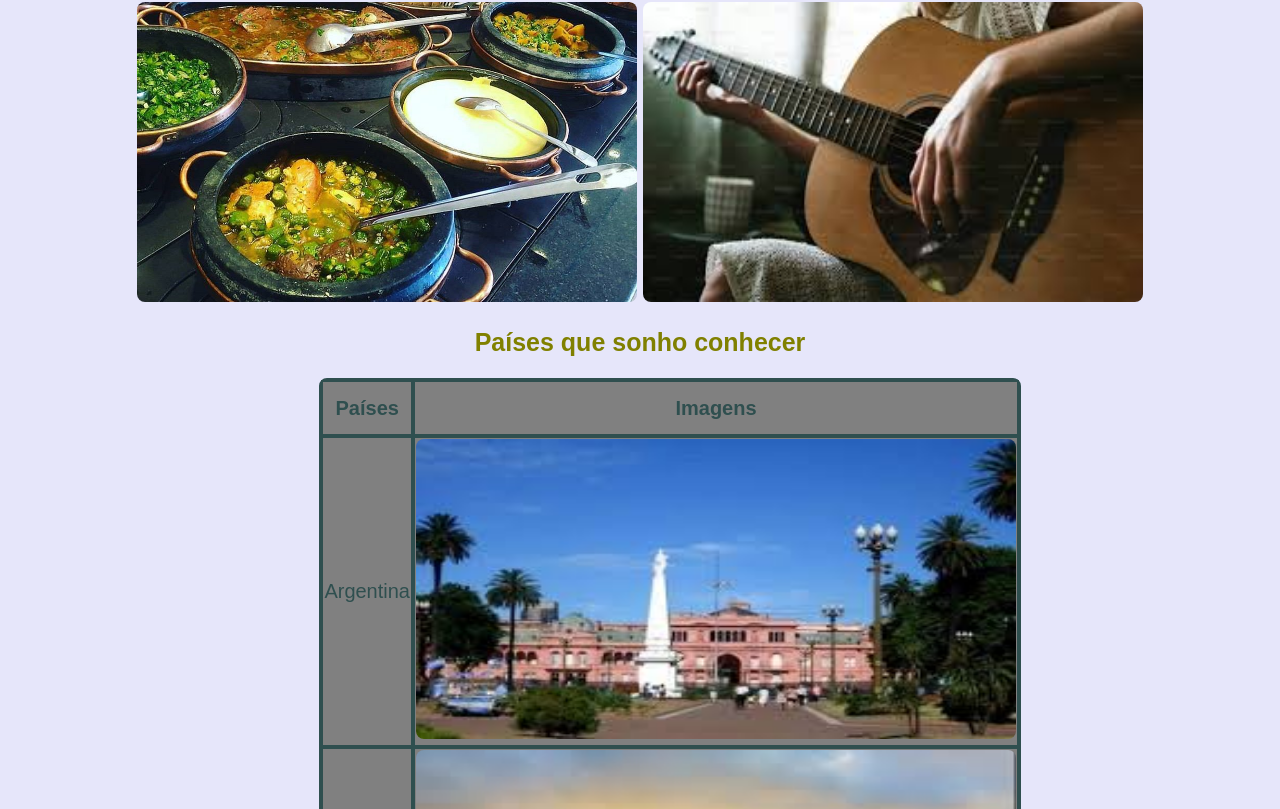
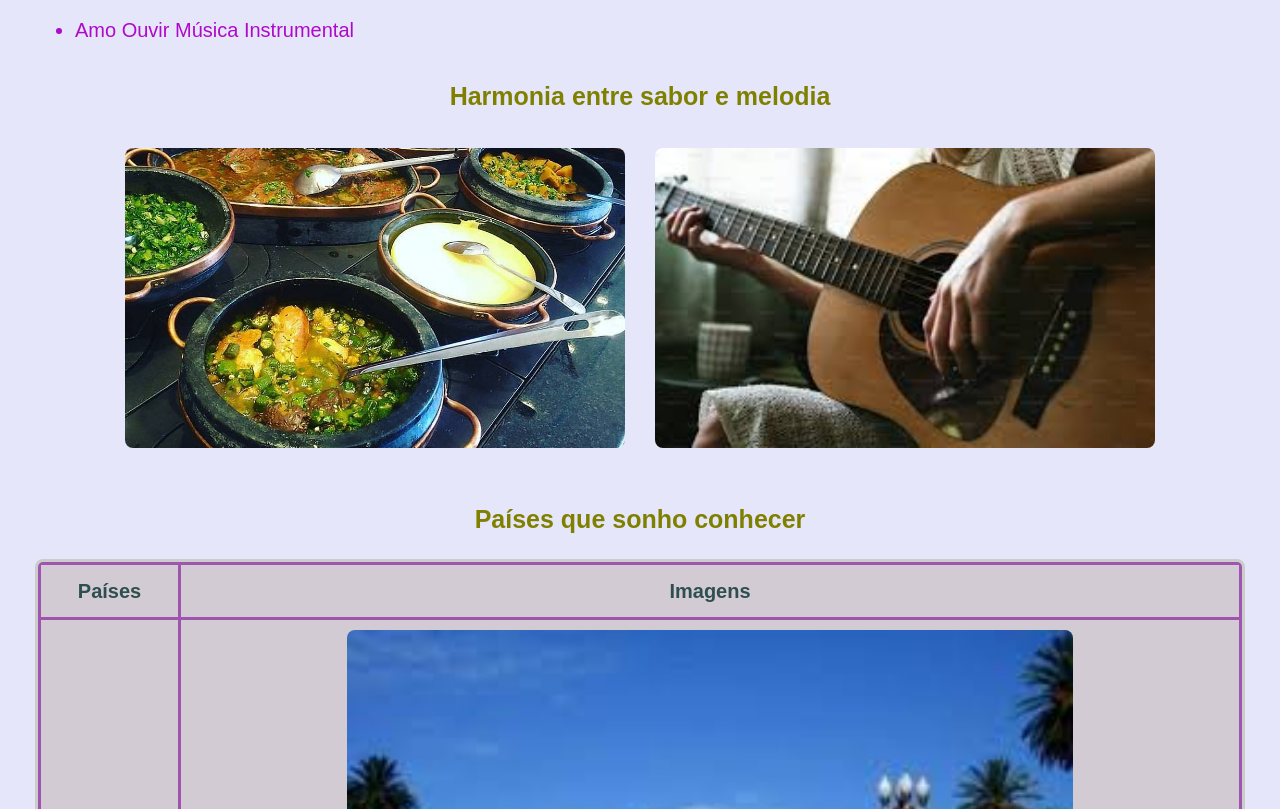
Before and after one commit to 19890701-Josy/TrabalhoDS, a plain HTML site: page index.html in a window 1280 px wide. Shown: the part 591-1400 px from the top of the page. Drawn offline with Linux system fonts and the light colour scheme.

Commit message:
Add files via upload

```diff
--- a/index.html
+++ b/index.html
@@ -10,7 +10,7 @@
 <body>
     <h1>Joselia de Paula Dias Sales</h1>
 
-    <img src="josy.jpg" alt="josy" width="200" height="200">
+    <img src="josy.jpg" alt="josy">
 
     <p>Olá, meu nome é Josélia, tenho 35 anos e moro em Curitiba. Sou casada, vegetariana, estudo Análise e Desenvolvimento de Sistemas e, apesar dos desafios com programação, estou gostando muito do curso. Amo música, especialmente voz e violão, e gosto de fazer crochê enquanto ouço música instrumental. Também sou apaixonada pela culinária mineira, ir à praia e curtir momentos simples que me ajudam a relaxar e recarregar as energias.
     </p>
@@ -22,8 +22,8 @@
     </ul>
    <div class="galeria">
       <h2>Harmonia entre sabor e melodia</h2>
-    <img src="comidamineiraveg.jpg" alt="Comida" width="500" height="300">
-    <img src="violao.jpeg" alt="violao" width="500" height="300">
+    <img src="comidamineiraveg.jpg" alt="Comida">
+    <img src="violao.jpeg" alt="violao">
    </div>
       <h2>Países que sonho conhecer</h2>
    <div class="table-container">
@@ -34,15 +34,15 @@
         </tr>
         <tr>
            <td>Argentina</td>
-           <td><img src="argentina.jpeg" alt="Argentina" width="600" height="300"></td>
+           <td><img src="argentina.jpeg" alt="Argentina"></td>
         </tr>
         <tr>
            <td>Israel</td>
-           <td><img src="israel.jpeg" alt="Israel" width="600" height="300"></td>
+           <td><img src="israel.jpeg" alt="Israel"></td>
         </tr>
         <tr>
            <td>Peru</td>
-           <td><img src="peru.jpeg" alt="peru" width="600" height="300"></td>
+           <td><img src="peru.jpeg" alt="peru"></td>
         </tr>
      </table>
    </div>
--- a/style.css
+++ b/style.css
@@ -1,10 +1,13 @@
 
 img {
     border-radius: 8px;
+    max-width:70%;
+    height: auto;
 }
 
 h1 {
-    color: olive;    text-align: center;
+    color: olive;
+    text-align: center;
     font-size:  35px;
     margin-top: 20px;
 }
@@ -14,19 +17,22 @@ p {
 body {
     background-color: lavender;
     font-family: Arial, sans-serif;
-    line-height: 1.2;
+    line-height: 1.6;
     margin: 5px;
     font-size: 20px;
     color: darkslategrey;
+    padding: 30px;
 }
 ul li {
     margin-bottom: 12px;
+    color: rgb(173, 10, 202);
 }
 h2 {
     color: olive;
     text-align: center;
     font-size: 25px;
-    margin-top: 20px;
+    margin-top: 30px;
+    margin-bottom: 20px;
 
 }
 .galeria {
@@ -36,27 +42,39 @@ h2 {
 }
 
 .galeria img {
+    margin: 12px;
+    width: 500px;
+    height: 300px;
+    object-fit: cover;
     border-radius: 8px;
 
 
 }
 .table-container {
-    width: 80%;
-    display: flex;
-    justify-content: flex-end;
+    overflow-y: auto;
+    border-radius: 8px;
+    border:3px solid #ccc;
+    max-height: 500px;
+    margin-top: 20px;
 }
 table {
-    width: 68%;
-    background-color: grey;
-    border-radius:8px;
-    border-spacing: 0px;
-    border: 2px solid darkslategrey;
-    table-layout: auto;
+    width: 100%;
+    height: auto;
+    overflow: hidden;
+    border-collapse:collapse;
+    background-color: rgb(210, 203, 212);
+}
+table img {
+    width: 800px;
+    height: auto;
+    border-radius: 8px;
 }
 th, td {
-    border: 2px solid darkslategrey;
+    border: 1px solid #ccc;
+    border-radius: 6px;
+    padding: 10px;
     text-align: center;
-    height: 50px;
+    border: 3px solid rgb(158, 85, 174);
 }
 button {
     background-color: grey;
```
